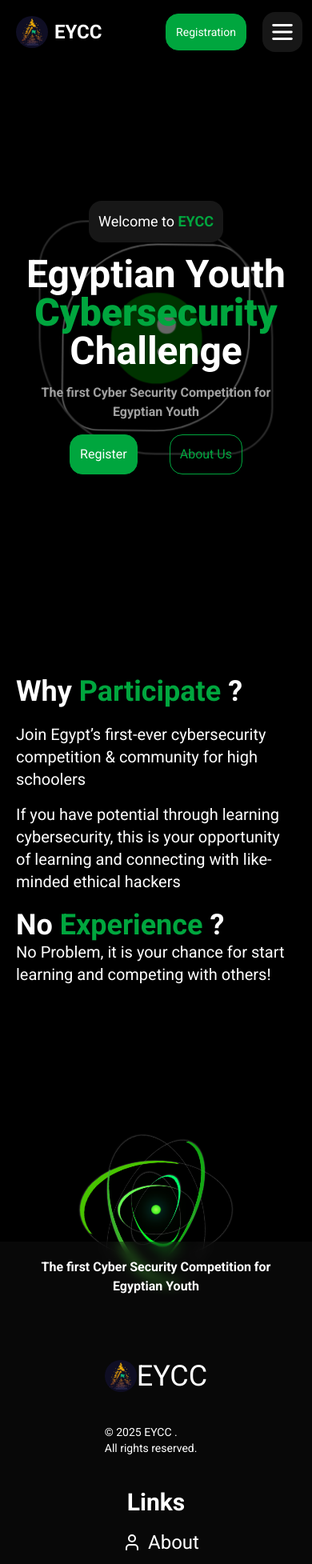
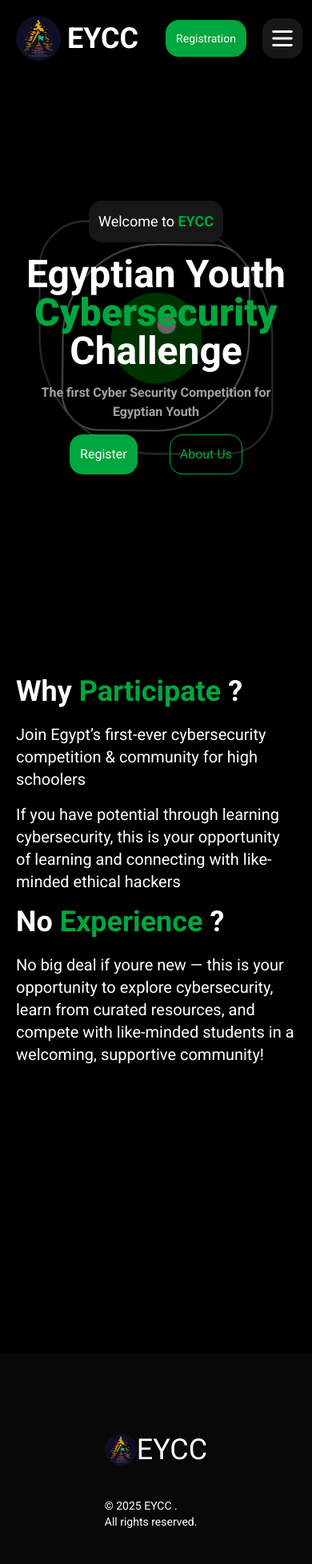
Before and after one commit to ibrahimwael951/EYCC, a Next.js app: page / in a window 390 px wide. Shown: the top 1955 px of the page at 80% size. Built offline with nearby package versions, Linux system fonts and the light colour scheme.

Commit message:
edit some ui

```diff
--- a/src/components/Footer.tsx
+++ b/src/components/Footer.tsx
@@ -10,16 +10,8 @@ import { FadeLeft, FadeRight, ViewPort } from "@/animation/Animations";
 const Footer = () => {
   return (
     <footer className="relative min-h-80 p-5 lg:p-10 mt-80 ">
-      {/* Bg and Animate component */}
-      <div className="absolute -top-10 left-2/4 -translate-x-2/4 scale-50 md:scale-125 -z-10 ">
-        <Loader4 />
-      </div>
       <div className="w-full h-full absolute top-0 left-0 bg-neutral-600/10 backdrop-blur-sm -z-10" />
-
       {/* content */}
-      <p className="text-center font-semibold">
-        The first Cyber Security Competition for Egyptian Youth
-      </p>
       <section className="flex flex-col justify-between items-center md:items-start md:flex-row gap-10  mt-20">
         <div className="flex flex-col gap-10 w-fit">
           <motion.h1
--- a/src/components/Navbar.tsx
+++ b/src/components/Navbar.tsx
@@ -19,14 +19,14 @@ const Navbar = () => {
       >
         <Link
           href="/"
-          className="p-2 rounded-2xl  flex justify-center items-center gap-2 text-2xl  font-semibold"
+          className="p-2 rounded-2xl  flex justify-center items-center gap-2 text-4xl  font-semibold"
         >
           <Image
             src="/Logo.png"
             alt="Logo"
             width={500}
             height={500}
-            className="w-10 h-10 rounded-full"
+            className="w-14 h-14 rounded-full"
             suppressHydrationWarning={true}
           />
           EYCC
@@ -47,6 +47,7 @@ const Navbar = () => {
             transBg={false}
             className="text-sm"
             animate={false}
+            textSize
           />
           <button
             onClick={() => setIsMenuOpened((prev) => !prev)}
--- a/src/components/Why_Participate.tsx
+++ b/src/components/Why_Participate.tsx
@@ -25,7 +25,7 @@ const Why_Participate = () => {
               {item}
             </motion.p>
           ))}
-        </div>
+
           <div>
             <motion.h1
               {...BlurAnimate}
@@ -33,10 +33,12 @@ const Why_Participate = () => {
             >
               No<span className="text-green-600"> Experience </span>?
             </motion.h1>
-          <motion.p {...BlurAnimate} className="text-xl my  -5">
-            No Problem, it is your chance for start learning and competing with
-            others!
+            <motion.p {...BlurAnimate} className="text-xl my-5">
+              No big deal if youre new — this is your opportunity to explore
+              cybersecurity, learn from curated resources, and compete with
+              like-minded students in a welcoming, supportive community!
             </motion.p>
+          </div>
         </div>
 
         <div className="hidden md:inline opacity-35  md:opacity-100 -z-10 absolute right-2/4 -translate-x-2/4 md:right-1/5 top-32  md:translate-x-0 md: w-fit scale-125 h-60">
--- a/src/components/resources/Hero.tsx
+++ b/src/components/resources/Hero.tsx
@@ -22,7 +22,7 @@ const Hero = () => {
           today and make real progress before the competition.
           <br />
           This page has all the resources to help you learn, explore, and level
-          up at your own pace.9
+          up at your own pace.
         </motion.p>
       </div>
       <div className="md:w-2/4 flex justify-center overflow-hidden">
--- a/src/components/resources/categories/Cryptography.tsx
+++ b/src/components/resources/categories/Cryptography.tsx
@@ -42,7 +42,7 @@ const Cryptography = () => {
           </li>
         </ul>
         <p className="mb-5 text-xl mt-4">
-          Collection of crypto CTF concepts and tools:
+          Collection of crypto CTF concepts and tools: {" "}
           <a
             className="hover:border-b border-green-600 text-green-600 font-semibold text-2xl"
             href="https://github.com/ashutosh1206/Crypton"
--- a/src/components/resources/categories/Forensics.tsx
+++ b/src/components/resources/categories/Forensics.tsx
@@ -11,7 +11,7 @@ const Forensics = () => {
         Forensics
       </h1>
       <div className="p-2 mb-5 w-fit rounded-2xl bg-red-950 text-white text-sm ">
-        Note: the competition is focused on “image forensics”
+        Note: the competition is focused on “file  forensics”
       </div>
       <ul className="list-disc list-inside space-y-5 text-xl mb-5">
         <li>
--- a/src/components/resources/categories/Reverse_Engineering.tsx
+++ b/src/components/resources/categories/Reverse_Engineering.tsx
@@ -11,7 +11,7 @@ const Reverse_Engineering = () => {
       </h1>
       <p className="text-xl mb-5">
         A structured and beginner-friendly course covering the fundamentals of
-        reverse engineering:
+        reverse engineering:{" "}
         <a
           className="hover:border-b border-green-600 text-green-600 font-semibold text-2xl"
           href="https://github.com/0xZ0F/Z0FCourse_ReverseEngineering"
--- a/src/data/Navbar.tsx
+++ b/src/data/Navbar.tsx
@@ -5,6 +5,7 @@ import {
   Swords,
   Database,
   ShieldQuestionMark,
+  Home,
 } from "lucide-react";
 
 interface NavData {
@@ -14,9 +15,10 @@ interface NavData {
 }
 
 export const navData: NavData[] = [
+  { title: "Home ", href: "/ ", icon: Home },
   { title: "About ", href: "/About ", icon: User },
   { title: "FAQs", href: "/faq", icon: ShieldQuestionMark },
-  { title: "Format & Rules", href: "/Rules", icon: Scale },
+  { title: "Rules", href: "/Rules", icon: Scale },
   { title: "Challenges ", href: "/Challenges ", icon: Swords },
   { title: "Resources  ", href: "/Resources ", icon: Database },
 ];
```
Lines whose indentation alone changed are shown as unchanged.
